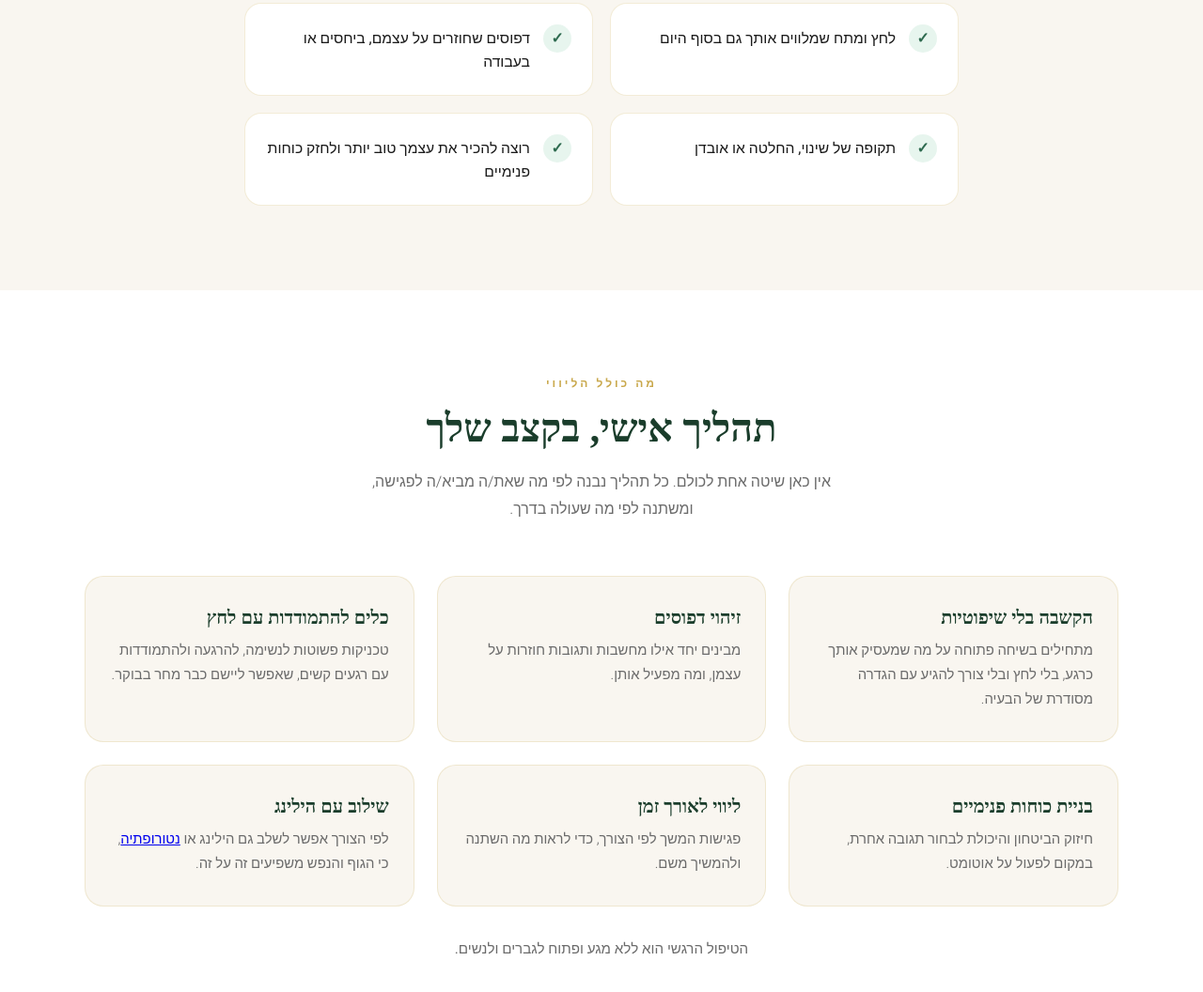
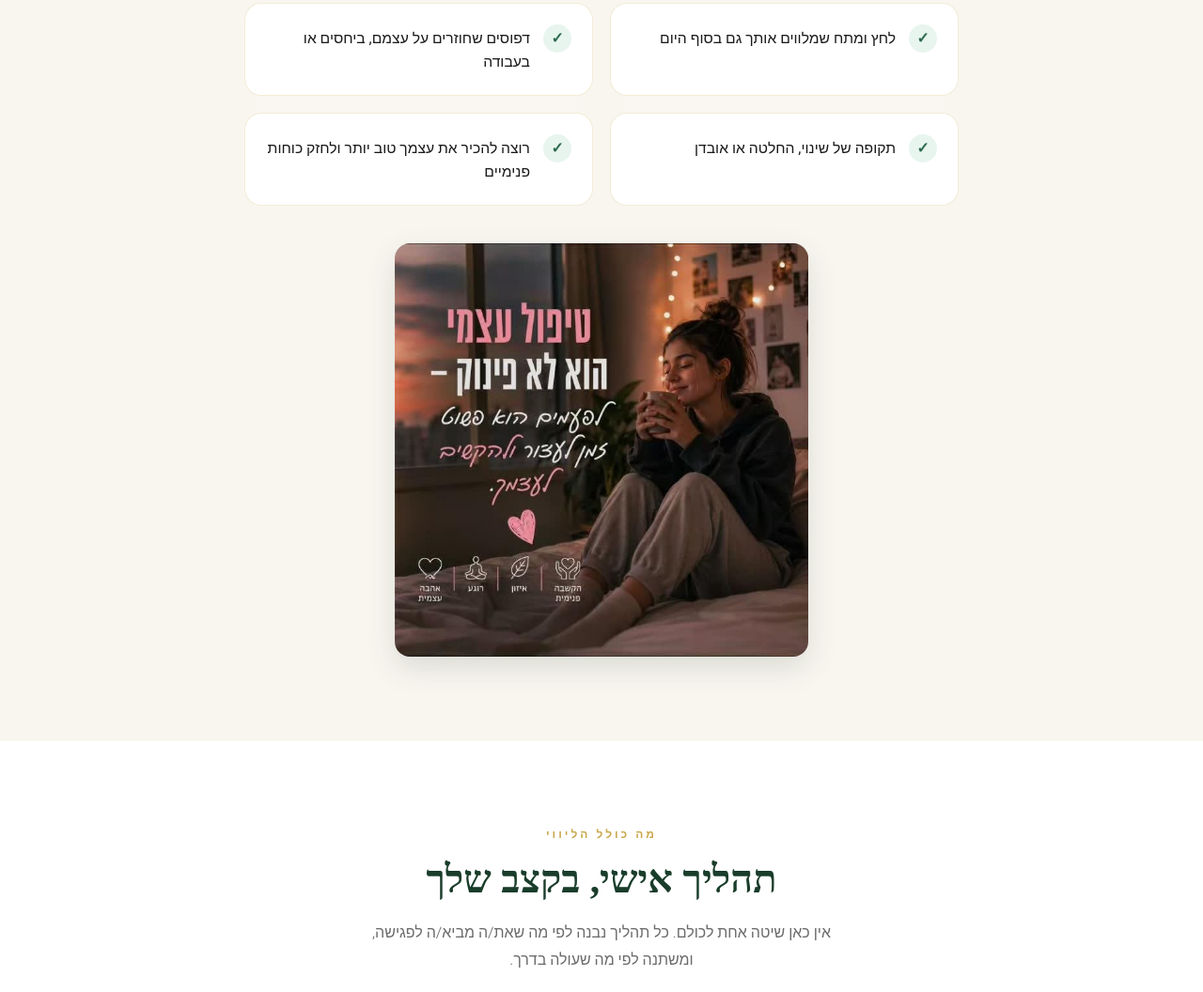
Before and after one commit to MosheRot/briut-bateva, a plain HTML site: page emotional.html in a window 1280 px wide. Shown: the part 1066-2122 px from the top of the page at 94% size. Drawn offline with Linux system fonts and the light colour scheme; a web font is replaced by a local one.

Commit message:
Add Instagram images to naturopathy and emotional pages
Co-Authored-By: Claude Opus 5.5 <noreply@anthropic.com>

```diff
--- a/emotional.html
+++ b/emotional.html
@@ -146,6 +146,9 @@
       <div class="fit-item"><span class="check" aria-hidden="true">✓</span><p>תקופה של שינוי, החלטה או אובדן</p></div>
       <div class="fit-item"><span class="check" aria-hidden="true">✓</span><p>רוצה להכיר את עצמך טוב יותר ולחזק כוחות פנימיים</p></div>
     </div>
+    <figure class="page-figure reveal" style="--reveal-delay:.15s">
+      <img src="emotional-self-care.jpg" alt="אישה צעירה יושבת על המיטה עם כוס חמה, והכיתוב: טיפול עצמי הוא לא פינוק, לפעמים הוא פשוט זמן לעצור ולהקשיב לעצמך" width="640" height="640" loading="lazy">
+    </figure>
   </section>
 
   <section id="types">
--- a/landing.css
+++ b/landing.css
@@ -237,6 +237,8 @@ section { padding: 90px 20px; scroll-margin-top: 68px; }
 .type-card:hover::before { opacity: 1; }
 .type-card h3 { font-family: 'Frank Ruhl Libre', serif; font-size: 1.25rem; color: var(--green-dark); margin-bottom: 10px; }
 .type-card p { font-size: 0.93rem; color: var(--gray); line-height: 1.75; font-weight: 300; }
+.page-figure { max-width: 440px; margin: 40px auto 0; }
+.page-figure img { display: block; width: 100%; height: auto; border-radius: 16px; box-shadow: 0 12px 32px rgba(26, 61, 43, 0.14); }
 .types-note { text-align: center; color: var(--gray); margin-top: 34px; font-size: 0.95rem; }
 
 /* ── PROCESS ── */
```
Also changed, not shown: naturopathy.html (+3 -0 lines), emotional-self-care.jpg (added), naturopathy-body.jpg (added).
